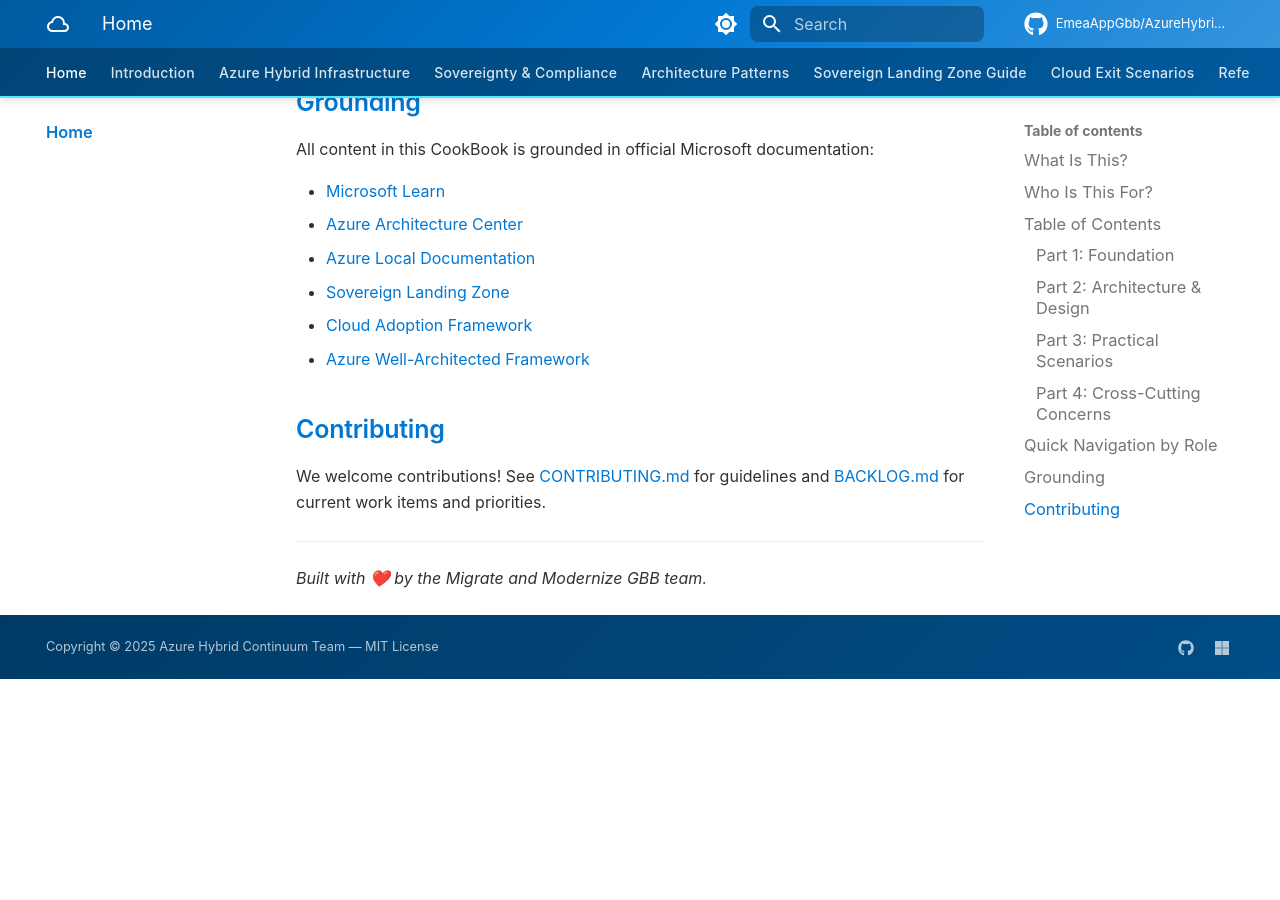
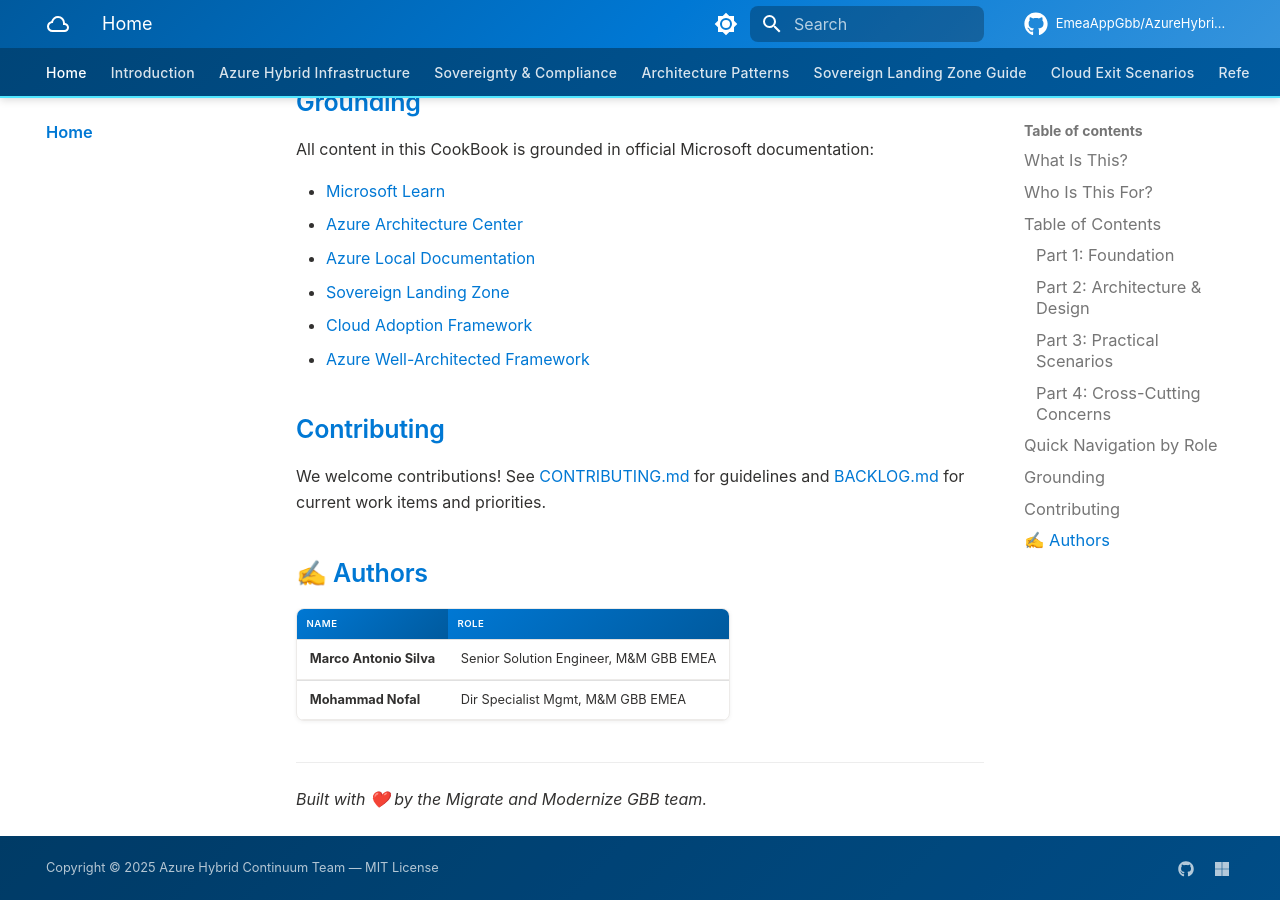
Before and after one commit to EmeaAppGbb/AzureHybridContinuumCookBook, an MkDocs documentation site: the page built from docs/index.md, in a window 1280 px wide and 900 px high, scrolled down 2254 px. Built offline with MkDocs 1.6.1 and Material for MkDocs 9.7.7, drawn with Linux system fonts in a browser that asks for light colours; some web fonts are replaced; comment, search, counter and statistics services are not loaded; before the commit the page ends 2933 px from its top, so only the background shows below that.

Commit message:
docs: add authors section — Marco Antonio Silva & Mohammad Nofal
Co-authored-by: Copilot <223556219+Copilot@users.noreply.github.com>

```diff
--- a/docs/index.md
+++ b/docs/index.md
@@ -80,6 +80,13 @@ All content in this CookBook is grounded in official Microsoft documentation:
 
 We welcome contributions! See [CONTRIBUTING.md](https://github.com/EmeaAppGbb/AzureHybridContinuumCookBook/blob/main/CONTRIBUTING.md) for guidelines and [BACKLOG.md](BACKLOG.md) for current work items and priorities.
 
+## ✍️ Authors
+
+| Name | Role |
+|------|------|
+| **Marco Antonio Silva** | Senior Solution Engineer, M&M GBB EMEA |
+| **Mohammad Nofal** | Dir Specialist Mgmt, M&M GBB EMEA |
+
 ---
 
 *Built with ❤️ by the Migrate and Modernize GBB team.*
```
Also changed, not shown: README.md (+7 -0 lines).
